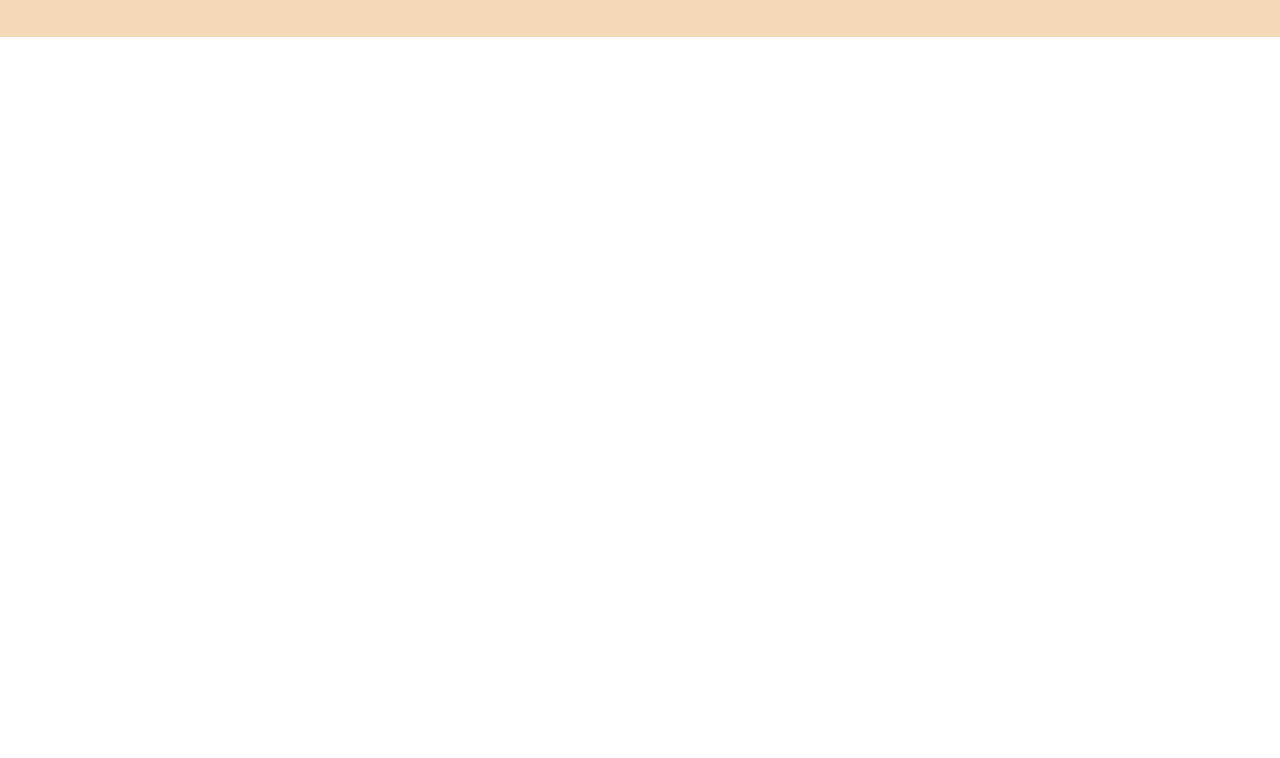
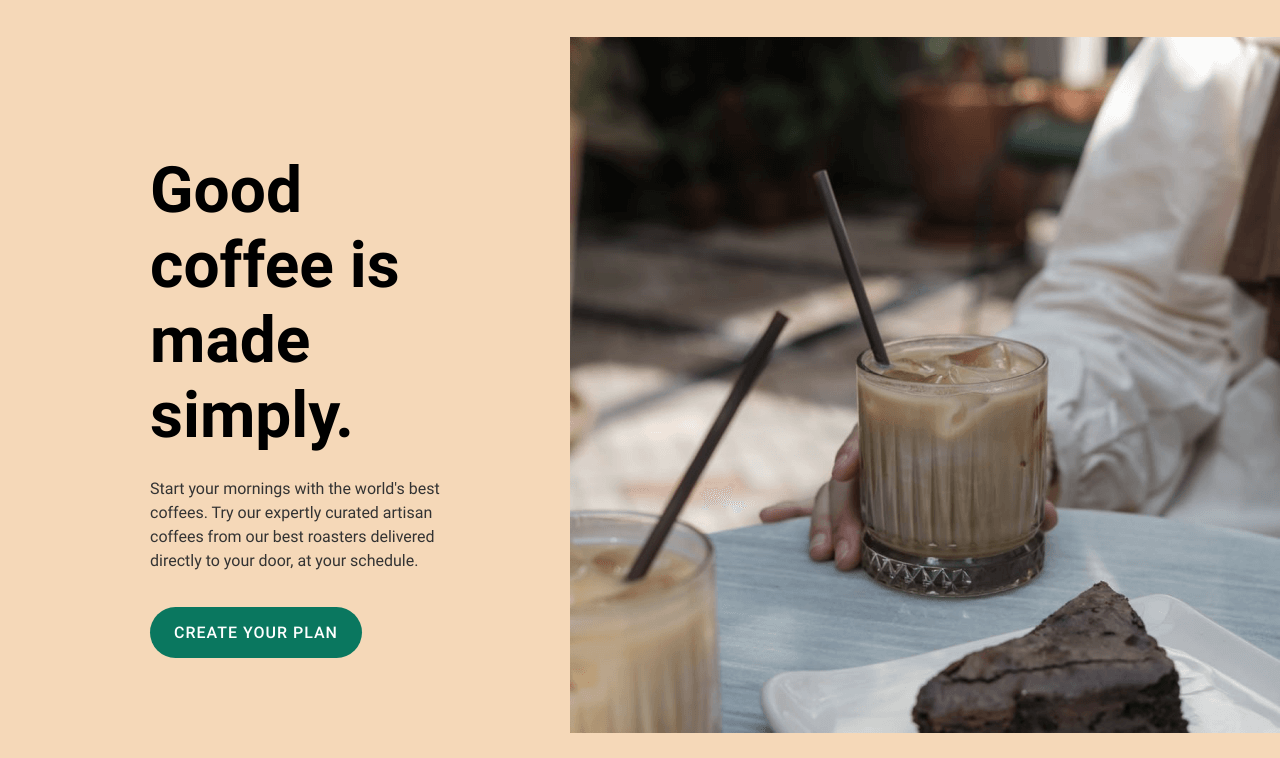
Before and after one commit to frondendtester/coffeeroasters, a plain HTML site: page index.html in a window 1280 px wide. Shown: the part 76-834 px from the top of the page. Before the commit the page ends 800 px from the top, so only its background shows below. Drawn offline with Linux system fonts and the light colour scheme; files whose address does not match are found by name.

Commit message:
Add hero section

```diff
--- a/css/styles.css
+++ b/css/styles.css
@@ -30,6 +30,12 @@ font-display: swap;
 /* CUSTOM PROPS */
 :root	{
 	--accent-color-green: #0a775f;
+	--accent-color-green-80: rgba(10, 119, 95, 0.8);
+	--accent-color-green-60: rgba(10, 119, 95, 0.6);
+	--accent-color-light-brown: #c99B67;
+	--accent-color-light-brown-80: rgba(201, 155, 103, 0.8);
+	--accent-color-light-brown-60: rgb(201, 155, 103, 0.6);
+	--light-brown: #f3d7b7;
 	--text-color: #333 ;
 	--outline-color: var(--accent-color-green);
 }
@@ -85,8 +91,56 @@ img	{
 	flex-grow: 1;
 }
 
+/* GLOBAL */
+/* BUTTON */
+.button {
+display: inline-block;
+padding: 16px 24px;
+border: 0;
+border-radius: 100px;
+cursor: pointer;
+text-decoration: none;
+font-size: 16px;
+line-height: normal;
+font-weight: 500;
+text-transform: uppercase;
+letter-spacing: 1px;
+transition: opacity 0.4s ease;
+white-space: nowrap;
+}
+
+
+.button-green {
+	background-color: var(--accent-color-green);
+	color: #fff;
+}
+
+.button-green:hover	{
+	background-color: var(--accent-color-green-80);
+}
+
+.button-green:active	{
+	background-color: var(--accent-color-green-60);
+}
+
+
+/* BUTTON-BROWN */
+.button-brown {
+	background-color: var(--accent-color-light-brown);
+	color: #fff;
+}
+
+.button-brown:hover	{
+	background-color: var(--accent-color-light-brown-80);
+}
+
+.button-brown:active	{
+	background-color: var(--accent-color-light-brown-60);
+}
+
 /* SITE-HEADER-INTRO-WRAPPER */
 .site-header-hero-wrapper	{
+	background-color: var(--light-brown);
 background-image: url(../img/site-header-intro-bg.jpg);
 }
 
@@ -105,6 +159,7 @@ padding-right: 20px;
 }
 
 .site-header-logo-link {
+	flex-shrink: 0;
 	display: flex;
 	text-decoration: none;
 }
@@ -154,6 +209,7 @@ padding-right: 20px;
 	color: var(--text-color);
 	transition: color 0.4s ease,
 	opacity 0,6s ease;
+	white-space: nowrap;
 }
 
 .sitenav-link:hover	{
@@ -166,76 +222,49 @@ padding-right: 20px;
 
 
 
-/* MAIN-LINK */
-.main-link	{
-	display: inline-block;
-	padding: 16px 24px ;
-	border-radius: 4px;
-	font-family: var(--text-font);
-font-size: 16px;
-line-height: normal;
-font-weight: 500;
-background-color: var(--accent-color);
-color: #fff;
-text-decoration: none;
-transition: opacity 0.4s ease;
+/* HERO */
+.hero-container {
+	display: flex;
+padding-left: 0;
+padding-right: 0;
 }
 
-.main-link:hover	{
-	opacity: 0.8;
-}
-
-.main-link:active	{
-	opacity: 0.6;
-}
-
-
-
-
-
-
-
-
-
-
-/* HERO */
-.hero {
-color: #000;
-}
-
-
-.hero-container {
-display: flex;
-align-items: center;
-justify-content: space-between;
-}
-
-.hero-content {
-	width: 447px;
-	padding-top: 156px;
-	padding-bottom: 249px;
+.hero-info-wrapper {
+width: 100%;
+max-width: 730px;
+padding-top: 116px;
+padding-bottom: 100px;
+padding-left: 150px;
+padding-right: 116px;
 }
 
 .hero-heading {
 	margin-top: 0;
 	margin-bottom: 24px;
-	font-family: var(--font-family);
 	font-size: 64px;
 	line-height: normal;
+	color: #000;
 }
 
 .hero-text {
-	width: 464px;
+margin: 0;
+font-size: 16px;
+line-height: 1.5;
+}
+
+.hero-text:not(:last-child)	{
 	margin-bottom: 34px;
 }
 
-.hero-img	{
+.hero-img {
 	width: 710px;
-	height: 696px;
-	flex-shrink: 0;
-	margin-top: 0;
+	height: 596px;
+	object-fit: cover;
 }
 
+.hero-img-index	{
+	height: 696px;
+}
 
 
 
--- a/index.html
+++ b/index.html
@@ -33,6 +33,19 @@
 			</nav>
 	</div>
 </header>
+
+<!-- HERO -->
+<div class="hero">
+	<div class="hero-container container">
+		<div class="hero-info-wrapper">
+			<h1 class="hero-heading">Good coffee is made simply.</h1>
+			<p class="hero-text">Start your mornings with the world's best coffees. Try our expertly curated artisan coffees from our best roasters delivered directly to your door, at your schedule.</p>
+			<a class="button button-green" href="#">Create your plan</a>
+		</div>
+
+		<img class="hero-img hero-img-index" src="img/coffe-rasmi.png" alt="Coffee-rasmi" width="710" height="696" srcset="img/coffe-rasmi.png 1x, img/coffe-rasmi@2x.png 2x">
+	</div>
+</div>
 </div>
 
 
```
